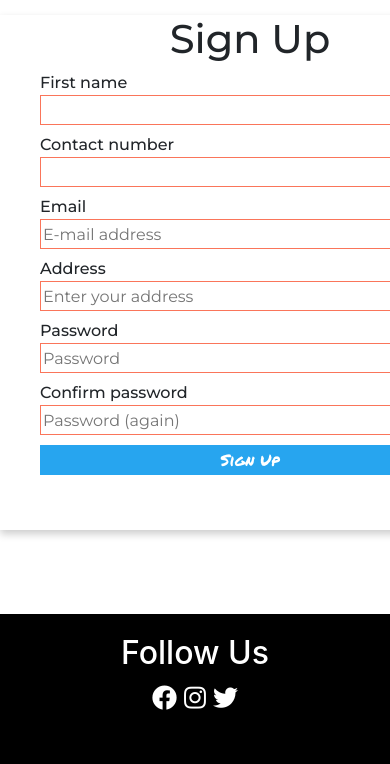
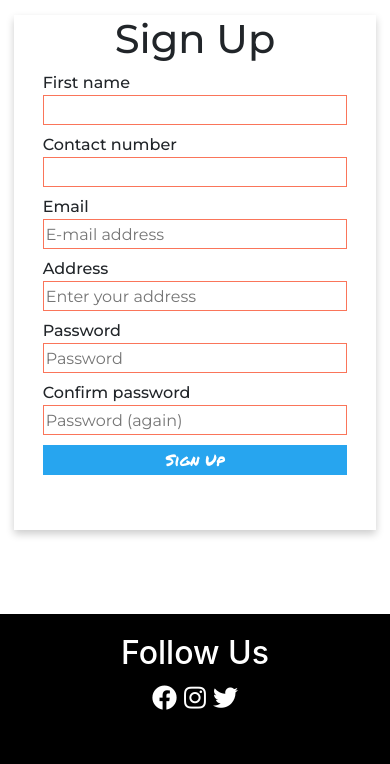
Before and after one commit to philip-hughes/fourth-milestone-project, a Django app: page /accounts/signup/ in a window 390 px wide; the page is wider, and only the part inside the window is pictured. Shown: the part 80-844 px from the top of that part. Run offline with Django 3.2, Linux system fonts and the light colour scheme; some libraries are stand-ins or nearby versions.

Commit message:
Changing the form element widths form better response to changes in screen sizes

```diff
--- a/static/css/style.css
+++ b/static/css/style.css
@@ -164,6 +164,12 @@ header {
     background-color: white;
 }
 
+@media(max-width: 540px){
+    .form-wrapper {
+        width: 93vw;
+    }
+}
+
 .form-wrapper h1 {
     text-align: center;
 }
@@ -171,7 +177,7 @@ header {
 .form-input-wrapper {
     position: relative;
     margin: 0 auto;
-    width: 420px;
+    width: 84%;
     padding-bottom: 10px;
 }
 
@@ -181,7 +187,7 @@ header {
 }
 
 .form-input input {
-    width: 420px;
+    width: 100%;
     height: 30px;
     margin-bottom: 8px;
 }
```
Also changed, not shown: db.sqlite3.
